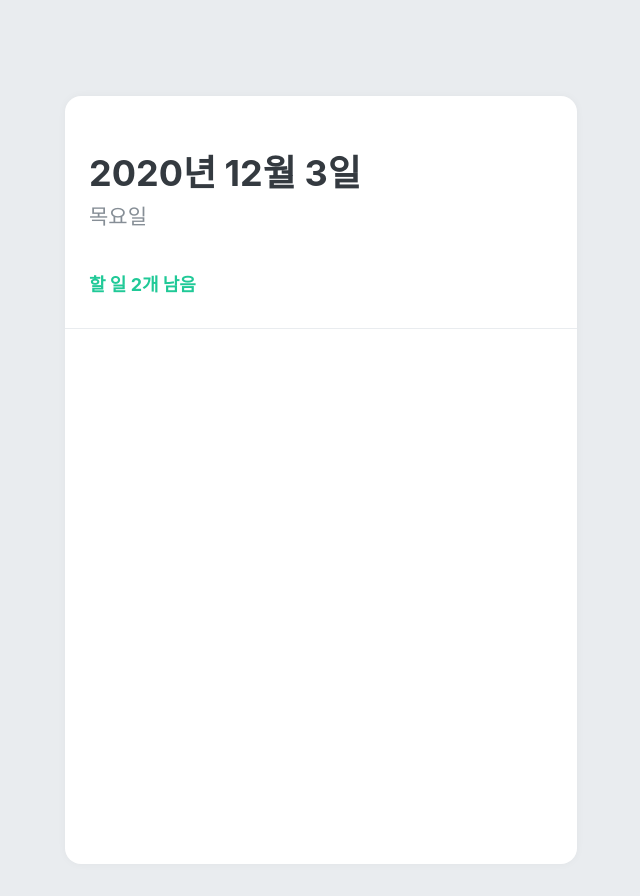
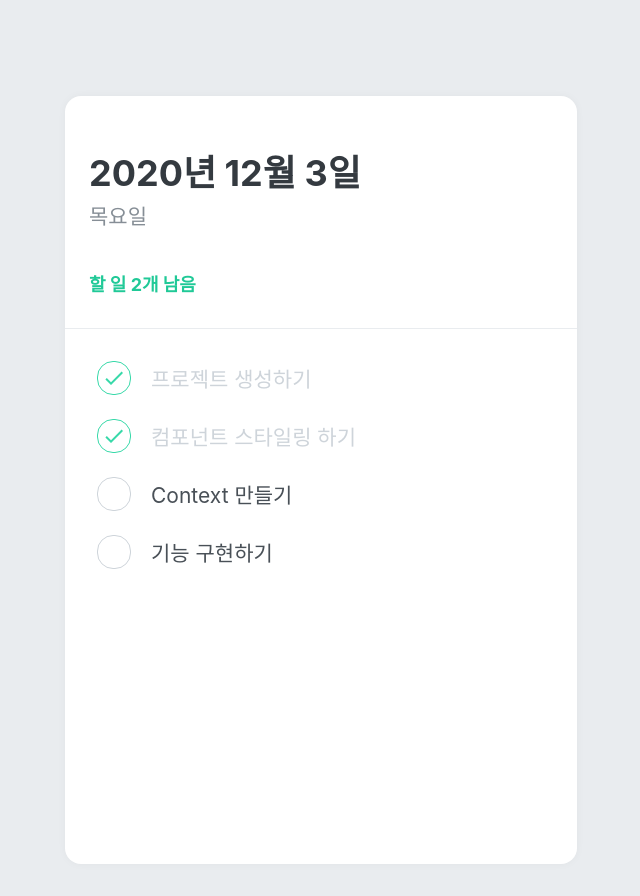
Before and after one commit to jinimong/mashup-todolist, a React (Create React App) app: page / in a window 1280 px wide. Shown: the whole page, without its empty margins (319-959 px from the left). Built offline with nearby package versions, Linux system fonts and the light colour scheme.

Commit message:
Add Todo List and Items

```diff
--- a/src/App.js
+++ b/src/App.js
@@ -1,6 +1,7 @@
 import React from 'react';
 import { createGlobalStyle } from 'styled-components';
 import TodoHead from './components/TodoHead';
+import TodoList from './components/TodoList';
 import TodoTemplate from './components/TodoTemplate';
 
 const GlobalStyle = createGlobalStyle`
@@ -15,6 +16,7 @@
       <GlobalStyle />
       <TodoTemplate>
         <TodoHead />
+        <TodoList />
       </TodoTemplate>
     </>
   );
--- /dev/null
+++ b/src/components/TodoItem.js
@@ -0,0 +1,72 @@
+import React from 'react';
+import styled, { css } from 'styled-components';
+import { MdDone, MdDelete } from 'react-icons/md';
+
+const Remove = styled.div`
+  display: flex;
+  align-items: center;
+  justify-content: center;
+  color: #dee2e6;
+  font-size: 24px;
+  cursor: pointer;
+  &:hover {
+    color: #ff6b6b;
+  }
+  display: none;
+`;
+
+const TodoItemBlock = styled.div`
+  display: flex;
+  align-items: center;
+  padding-top: 12px;
+  padding-bottom: 12px;
+  &:hover {
+    ${Remove} {
+      display: initial;
+    }
+  }
+`;
+
+const CheckCircle = styled.div`
+  width: 32px;
+  height: 32px;
+  border-radius: 16px;
+  border: 1px solid #ced4da;
+  font-size: 24px;
+  display: flex;
+  align-items: center;
+  justify-content: center;
+  margin-right: 20px;
+  cursor: pointer;
+  ${(props) =>
+    props.done &&
+    css`
+      border: 1px solid #38d9a9;
+      color: #38d9a9;
+    `}
+`;
+
+const Text = styled.div`
+  flex: 1;
+  font-size: 21px;
+  color: #495057;
+  ${(props) =>
+    props.done &&
+    css`
+      color: #ced4da;
+    `}
+`;
+
+function TodoItem({ id, done, text }) {
+  return (
+    <TodoItemBlock>
+      <CheckCircle done={done}>{done && <MdDone />}</CheckCircle>
+      <Text done={done}>{text}</Text>
+      <Remove>
+        <MdDelete />
+      </Remove>
+    </TodoItemBlock>
+  );
+}
+
+export default TodoItem;
--- /dev/null
+++ b/src/components/TodoList.js
@@ -0,0 +1,23 @@
+import React from 'react';
+import styled from 'styled-components';
+import TodoItem from './TodoItem';
+
+const TodoListBlock = styled.div`
+  flex: 1;
+  padding: 20px 32px;
+  padding-bottom: 48px;
+  overflow-y: auto;
+`;
+
+function TodoList() {
+  return (
+    <TodoListBlock>
+      <TodoItem text="프로젝트 생성하기" done={true} />
+      <TodoItem text="컴포넌트 스타일링 하기" done={true} />
+      <TodoItem text="Context 만들기" done={false} />
+      <TodoItem text="기능 구현하기" done={false} />
+    </TodoListBlock>
+  );
+}
+
+export default TodoList;
```
